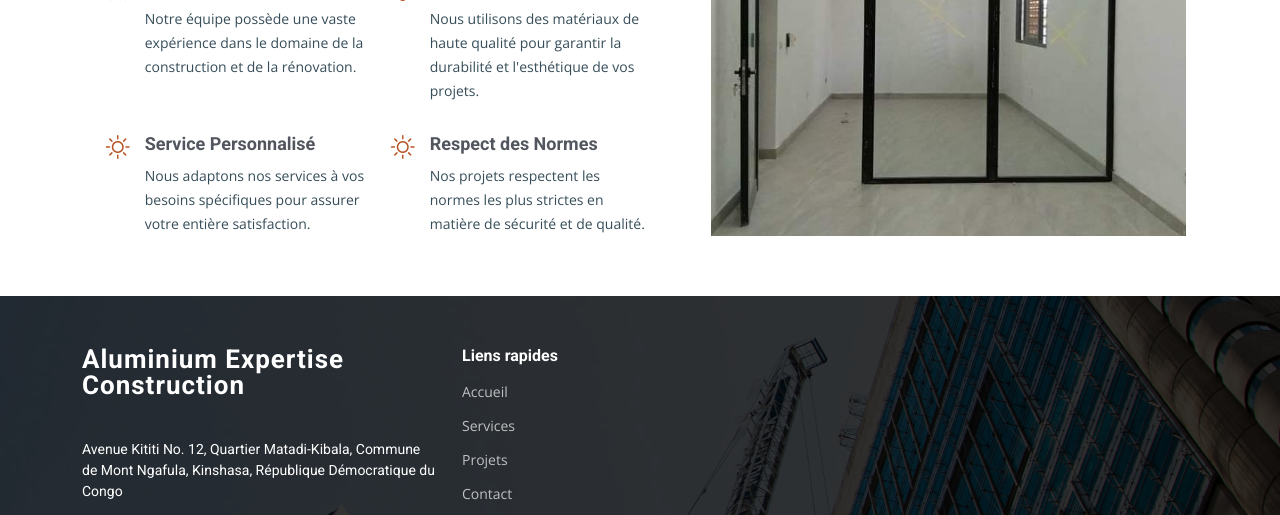
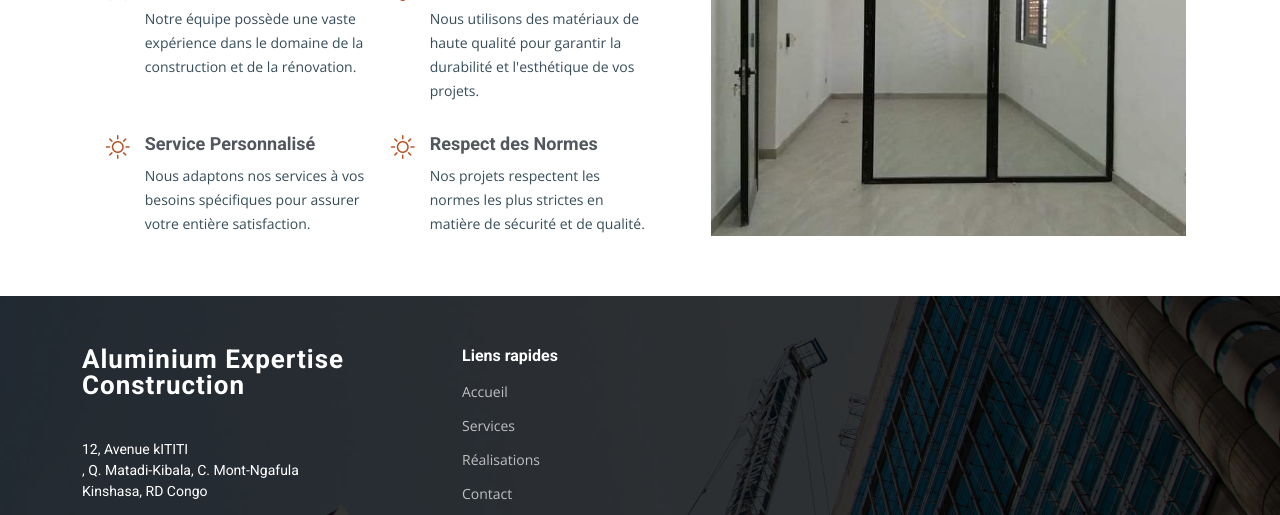
Before and after one commit to lilianbad/alum.com, a plain HTML site: page services.html in a window 1280 px wide. Shown: the part 1776-2291 px from the top of the page. Drawn offline with nearby package versions, Linux system fonts and the light colour scheme.

Commit message:
Update services.html

```diff
--- a/services.html
+++ b/services.html
@@ -37,7 +37,7 @@
         <ul>
           <li><a href="index.html" class="active">Accueil</a></li>
           <li><a href="services.html">Services</a></li>
-          <li><a href="projects.html">Projets</a></li>
+          <li><a href="projects.html">Réalisations</a></li>
           <li><a href="contact.html">Contact</a></li>
         </ul>
         <i class="mobile-nav-toggle d-xl-none bi bi-list"></i>
@@ -255,7 +255,7 @@
            <span class="sitename">Aluminium Expertise Construction</span>
          </a>
          <div class="footer-contact pt-3">
-           <p>Avenue Kititi No. 12, Quartier Matadi-Kibala, Commune de Mont Ngafula, Kinshasa, République Démocratique du Congo</p>
+           <p>12, Avenue kITITI <br>, Q. Matadi-Kibala, C. Mont-Ngafula <br> Kinshasa, RD Congo</p>
            <p class="mt-3"><strong>Téléphone:</strong> <a href="tel:+243828993245">+243828993245</a></p>
            <p><strong>Email:</strong> <a href="mailto:aluminiumexpeertiseconst@gmail.com">aluminiumexpeertiseconst@gmail.com</a></p>
          </div>
@@ -271,7 +271,7 @@
          <ul>
            <li><a href="index.html">Accueil</a></li>
            <li><a href="services.html">Services</a></li>
-           <li><a href="projects.html">Projets</a></li>
+           <li><a href="projects.html">Réalisations</a></li>
            <li><a href="contact.html">Contact</a></li>
          </ul>
        </div>
```
